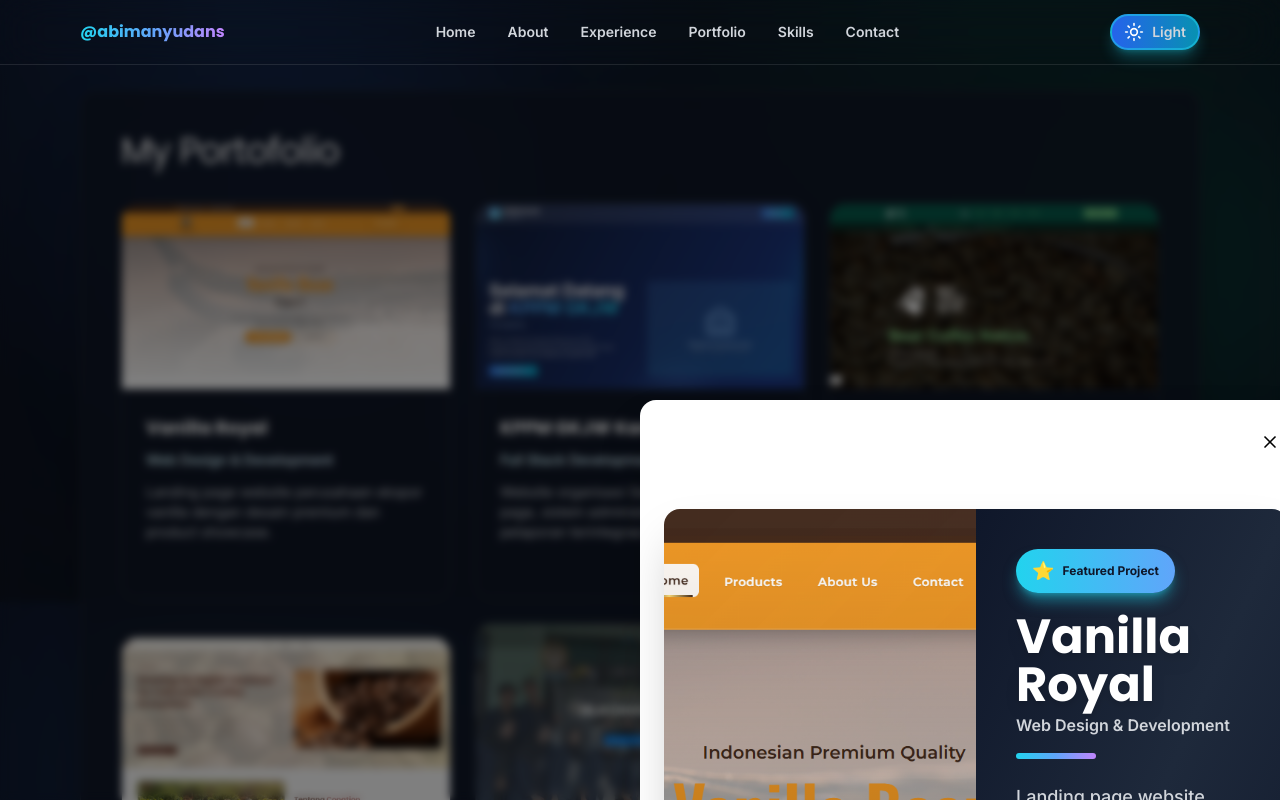
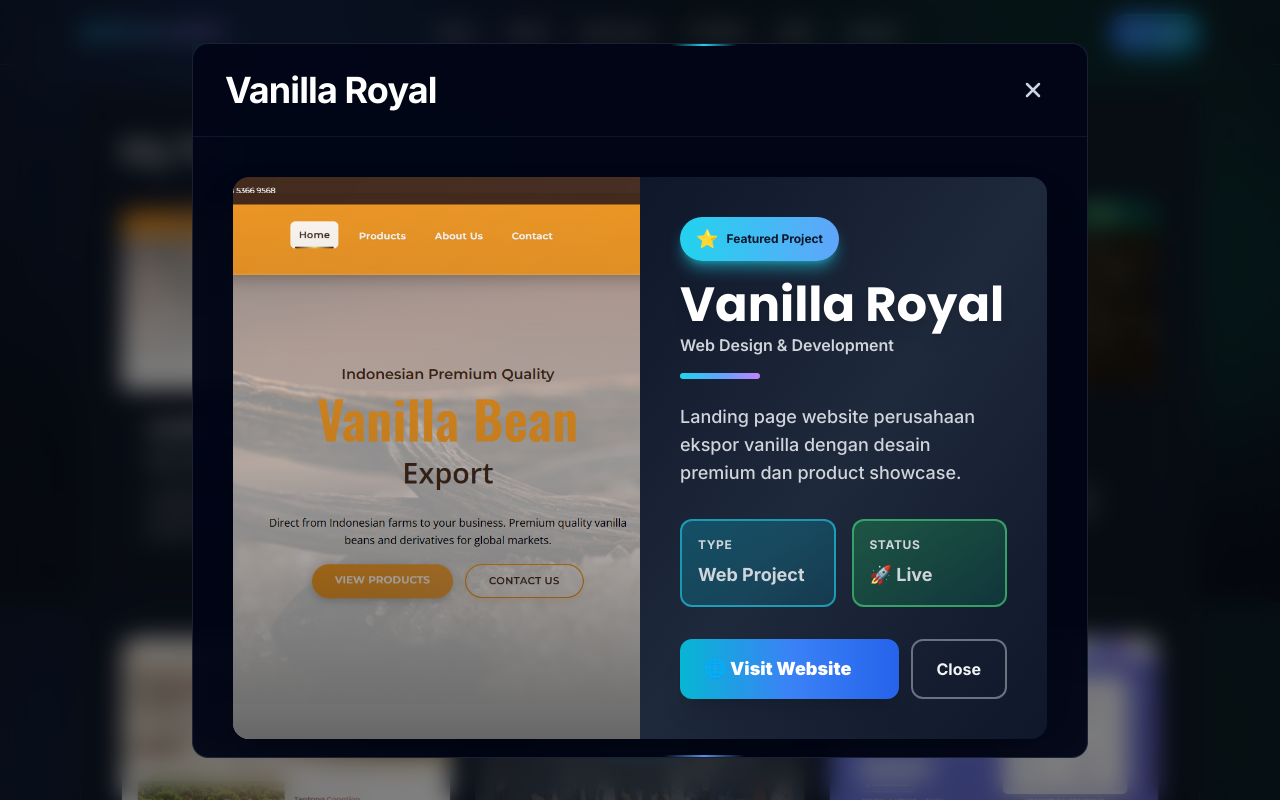
Before and after one commit to AbimanyuDA/biodata-pribadi, a Next.js app: page / in a window 1280 px wide. Both pictures are taken after a click on the button 286 px from the left and 4598 px from the top of the page. Shown: the part 4198-4998 px from the top of the page. Built offline with nearby package versions, Linux system fonts and the light colour scheme.

Commit message:
Complete modal redesign: minimalist modern style with subtle cyan accents and clean typography

```diff
--- a/components/Modal.tsx
+++ b/components/Modal.tsx
@@ -13,44 +13,98 @@
   return (
     <AnimatePresence>
       {isOpen && (
-        <>
-          {/* Backdrop */}
         <motion.div
           initial={{ opacity: 0 }}
           animate={{ opacity: 1 }}
           exit={{ opacity: 0 }}
+          transition={{ duration: 0.2 }}
+          className="fixed inset-0 z-50 flex items-center justify-center p-4 bg-black/50 backdrop-blur-md"
           onClick={onClose}
-            className="fixed inset-0 bg-black/50 backdrop-blur-sm z-40"
-            style={{ position: "fixed" }}
+        >
+          {/* Modal Container */}
+          <motion.div
+            initial={{ opacity: 0, scale: 0.85, y: 50 }}
+            animate={{ opacity: 1, scale: 1, y: 0 }}
+            exit={{ opacity: 0, scale: 0.85, y: 50 }}
+            transition={{ type: "spring", stiffness: 350, damping: 30 }}
+            onClick={(e) => e.stopPropagation()}
+            className="relative w-full max-w-4xl overflow-hidden"
+          >
+            {/* Minimal Glow - Single Cyan Accent */}
+            <motion.div
+              animate={{
+                opacity: [0.3, 0.6, 0.3],
+              }}
+              transition={{ duration: 3, repeat: Infinity }}
+              className="absolute -inset-1.5 bg-gradient-to-r from-cyan-500/30 to-blue-500/20 rounded-2xl blur-2xl -z-10"
             />
 
-          {/* Modal */}
+            {/* Main Container - Clean Minimal Design */}
+            <div className="relative bg-slate-950/95 dark:bg-black/95 border border-slate-700/50 dark:border-slate-800/50 rounded-2xl overflow-hidden backdrop-blur-xl">
+              {/* Top Accent Line - Minimal */}
               <motion.div
-            initial={{ opacity: 0, scale: 0.95, y: 20 }}
-            animate={{ opacity: 1, scale: 1, y: 0 }}
-            exit={{ opacity: 0, scale: 0.95, y: 20 }}
-            transition={{ type: "spring", stiffness: 300, damping: 30 }}
-            className="fixed left-1/2 top-1/2 -translate-x-1/2 -translate-y-1/2 w-[95vw] max-w-2xl max-h-[85vh] bg-white dark:bg-slate-900 rounded-2xl shadow-2xl z-50 overflow-y-auto"
-            style={{ position: "fixed" }}
+                animate={{ scaleX: [0.5, 1, 0.5] }}
+                transition={{ duration: 3, repeat: Infinity }}
+                className="absolute top-0 left-1/2 h-0.5 w-32 bg-gradient-to-r from-transparent via-cyan-400 to-transparent -translate-x-1/2 origin-center"
+              />
+
+              {/* Header - Minimal Clean */}
+              <motion.div
+                initial={{ opacity: 0 }}
+                animate={{ opacity: 1 }}
+                transition={{ delay: 0.1 }}
+                className="relative px-8 py-6 flex items-center justify-between border-b border-slate-700/30"
               >
-            {/* Header */}
-            <div className="sticky top-0 flex items-center justify-between p-6 border-b border-black/10 dark:border-white/10 bg-white dark:bg-slate-900">
-              <h2 className="text-2xl font-bold text-black dark:text-white">
+                <motion.h2
+                  initial={{ opacity: 0, x: -20 }}
+                  animate={{ opacity: 1, x: 0 }}
+                  transition={{ delay: 0.2 }}
+                  className="text-3xl md:text-4xl font-bold text-white tracking-tight"
+                >
                   {title}
-              </h2>
-              <button
+                </motion.h2>
+
+                {/* Close Button - Minimal */}
+                <motion.button
                   onClick={onClose}
-                className="p-2 rounded-lg hover:bg-black/5 dark:hover:bg-white/10 transition-colors"
+                  initial={{ opacity: 0, scale: 0 }}
+                  animate={{ opacity: 1, scale: 1 }}
+                  transition={{ delay: 0.3, type: "spring", stiffness: 400 }}
+                  whileHover={{
+                    scale: 1.12,
+                    backgroundColor: "rgba(56, 189, 248, 0.2)",
+                  }}
+                  whileTap={{ scale: 0.92 }}
+                  className="p-2.5 rounded-lg text-slate-300 hover:text-cyan-400 hover:bg-cyan-400/10 transition-colors"
                   aria-label="Close modal"
                 >
-                <X className="h-5 w-5 text-black dark:text-white" />
-              </button>
+                  <X className="h-6 w-6" strokeWidth={2.5} />
+                </motion.button>
+              </motion.div>
+
+              {/* Content Section - Clean & Spacious */}
+              <motion.div
+                initial={{ opacity: 0 }}
+                animate={{ opacity: 1 }}
+                transition={{ delay: 0.3, duration: 0.4 }}
+                className="relative p-8 md:p-10 overflow-y-auto max-h-[calc(90vh-100px)] scrollbar-thin scrollbar-thumb-slate-700 scrollbar-track-slate-800"
+              >
+                <motion.div
+                  className="relative z-10 text-slate-200 space-y-4"
+                >
+                  {children}
+                </motion.div>
+              </motion.div>
+
+              {/* Bottom Accent Line - Minimal */}
+              <motion.div
+                animate={{ scaleX: [0.5, 1, 0.5] }}
+                transition={{ duration: 3, repeat: Infinity, delay: 0.5 }}
+                className="absolute bottom-0 left-1/2 h-0.5 w-32 bg-gradient-to-r from-transparent via-blue-400 to-transparent -translate-x-1/2 origin-center"
+              />
             </div>
-
-            {/* Content */}
-            <div className="p-6 text-black dark:text-white">{children}</div>
           </motion.div>
-        </>
+        </motion.div>
       )}
     </AnimatePresence>
   );
```
Lines whose indentation alone changed are shown as unchanged.
